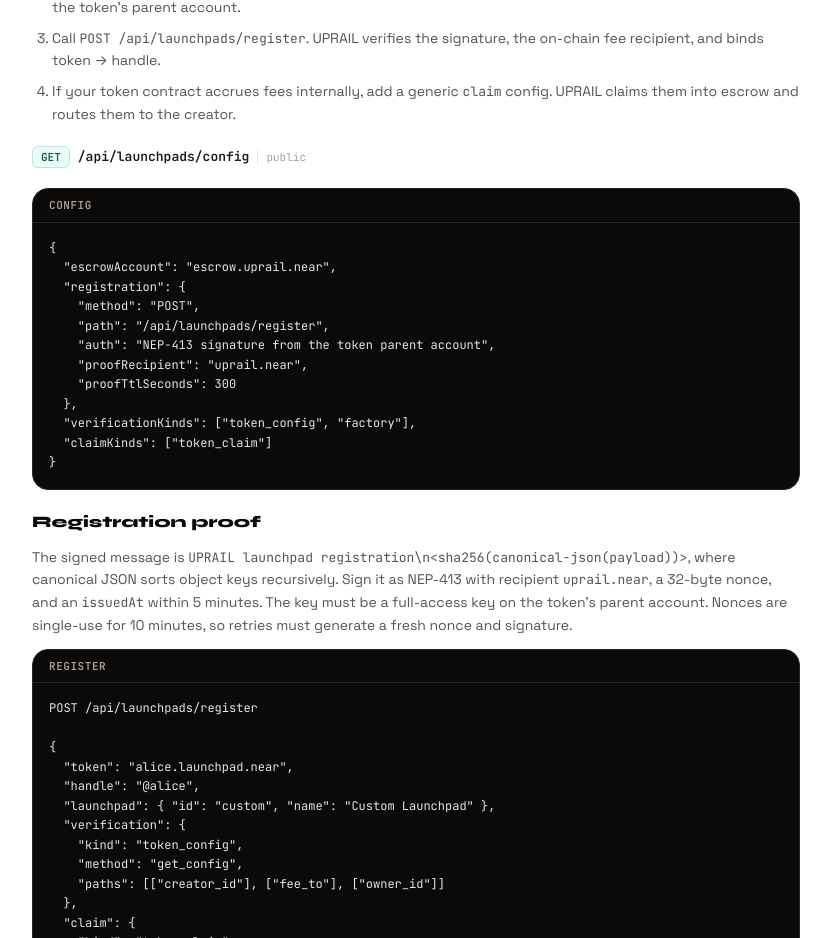
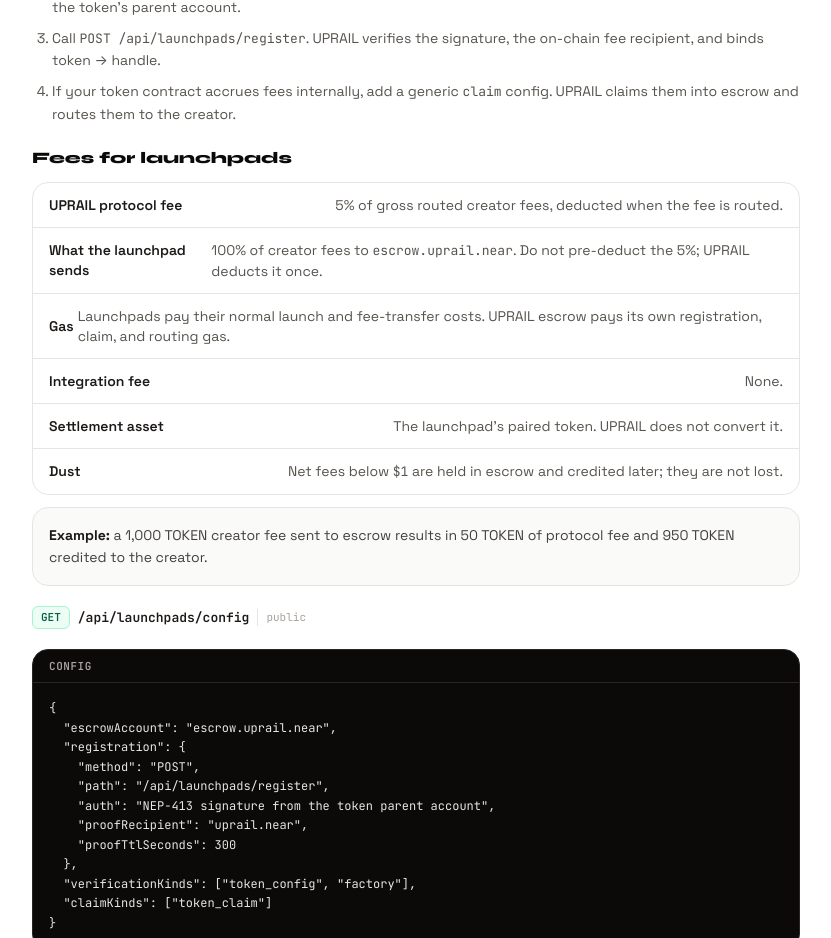
Before and after one commit to iJ03l/UPRAIL, a Next.js app in the folder frontend/: page /docs/fees in a window 1280 px wide. Shown: the part 1135-2073 px from the top of the page, without its empty margins (320-1151 px from the left). Built offline with nearby package versions, Linux system fonts and the light colour scheme; a web font is replaced by a local one.

Commit message:
Document launchpad fee terms

```diff
--- a/frontend/src/app/docs/fees/page.tsx
+++ b/frontend/src/app/docs/fees/page.tsx
@@ -108,6 +108,53 @@ export default function FeesDocsPage() {
             escrow and routes them to the creator.
           </li>
         </ol>
+
+        <h3 className="text-base font-display font-extrabold text-stone-950 pt-2">
+          Fees for launchpads
+        </h3>
+        <div className="rounded-2xl border border-stone-200 divide-y divide-stone-200 text-sm">
+          <div className="flex flex-col gap-1 px-4 py-3 sm:flex-row sm:items-center sm:justify-between">
+            <span className="font-semibold text-stone-900">UPRAIL protocol fee</span>
+            <span className="text-stone-600">
+              5% of gross routed creator fees, deducted when the fee is routed.
+            </span>
+          </div>
+          <div className="flex flex-col gap-1 px-4 py-3 sm:flex-row sm:items-center sm:justify-between">
+            <span className="font-semibold text-stone-900">What the launchpad sends</span>
+            <span className="text-stone-600">
+              100% of creator fees to <code className="font-mono text-[13px]">escrow.uprail.near</code>.
+              Do not pre-deduct the 5%; UPRAIL deducts it once.
+            </span>
+          </div>
+          <div className="flex flex-col gap-1 px-4 py-3 sm:flex-row sm:items-center sm:justify-between">
+            <span className="font-semibold text-stone-900">Gas</span>
+            <span className="text-stone-600">
+              Launchpads pay their normal launch and fee-transfer costs. UPRAIL escrow pays its
+              own registration, claim, and routing gas.
+            </span>
+          </div>
+          <div className="flex flex-col gap-1 px-4 py-3 sm:flex-row sm:items-center sm:justify-between">
+            <span className="font-semibold text-stone-900">Integration fee</span>
+            <span className="text-stone-600">None.</span>
+          </div>
+          <div className="flex flex-col gap-1 px-4 py-3 sm:flex-row sm:items-center sm:justify-between">
+            <span className="font-semibold text-stone-900">Settlement asset</span>
+            <span className="text-stone-600">
+              The launchpad&apos;s paired token. UPRAIL does not convert it.
+            </span>
+          </div>
+          <div className="flex flex-col gap-1 px-4 py-3 sm:flex-row sm:items-center sm:justify-between">
+            <span className="font-semibold text-stone-900">Dust</span>
+            <span className="text-stone-600">
+              Net fees below <code className="font-mono text-[13px]">$1</code> are held in escrow
+              and credited later; they are not lost.
+            </span>
+          </div>
+        </div>
+        <Callout>
+          <strong className="text-stone-900">Example:</strong> a 1,000 TOKEN creator fee sent to
+          escrow results in 50 TOKEN of protocol fee and 950 TOKEN credited to the creator.
+        </Callout>
 
         <Endpoint verb="GET" path="/api/launchpads/config" auth="public" />
         <Code title="config">{`{
```
